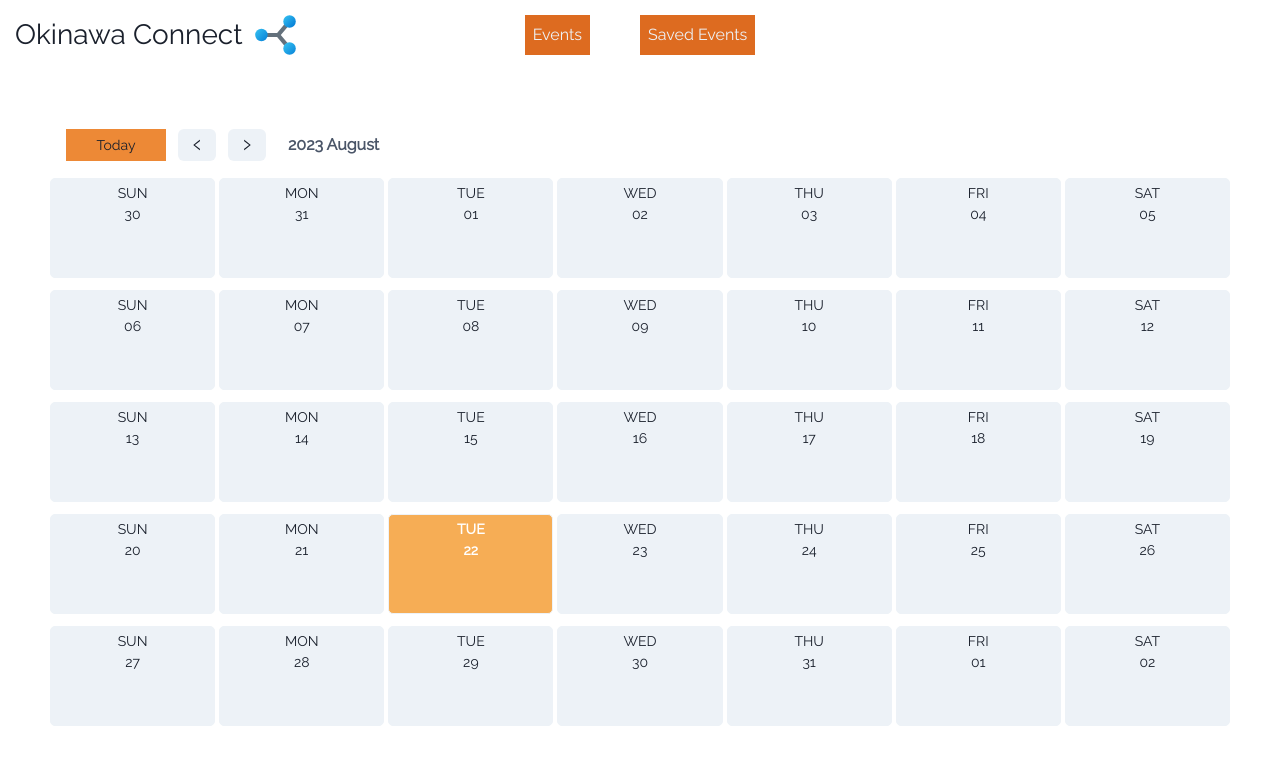
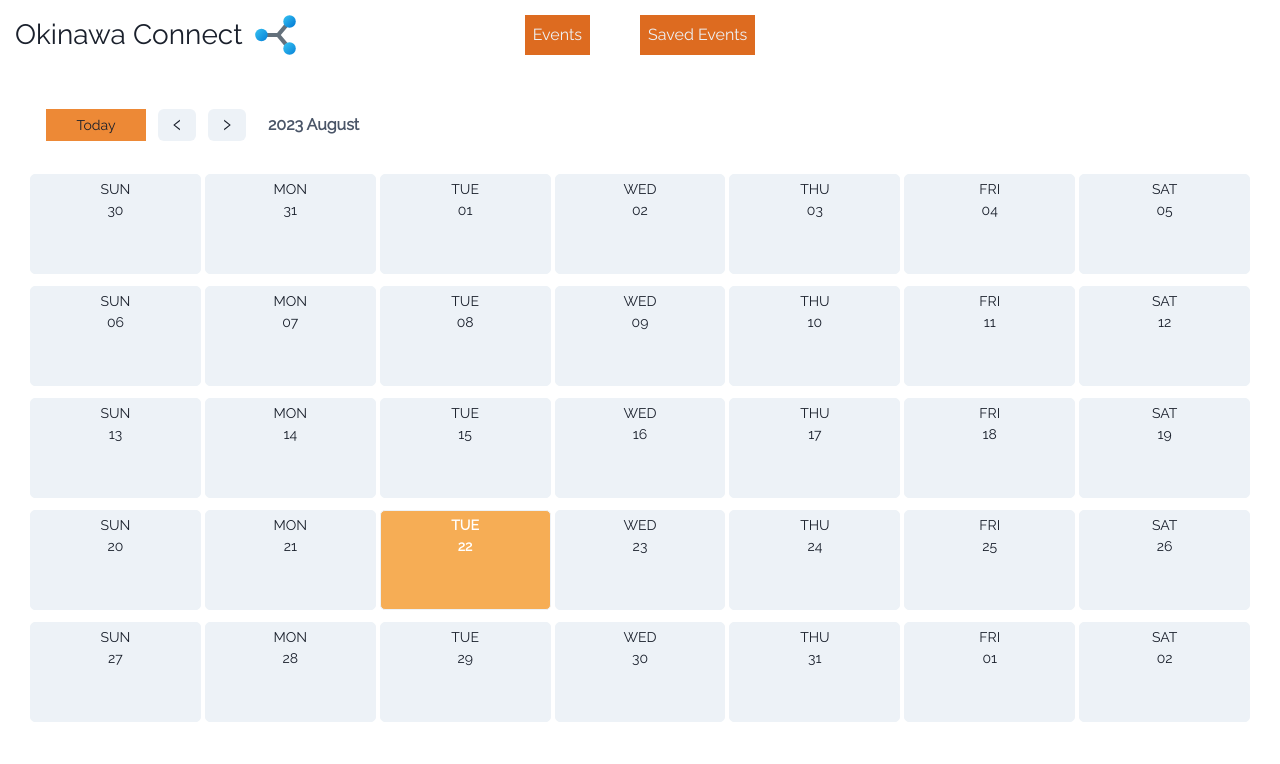
Before and after one commit to Meenachinmay/okinawa-connect-event-catalog-frontend, a React (Vite) app: page /calender-events in a window 1280 px wide. Shown: the top 764 px of the page. Built offline with nearby package versions, Linux system fonts and the light colour scheme.

Commit message:
calender design changed little bit

```diff
--- a/src/components/calender-components/Calender.tsx
+++ b/src/components/calender-components/Calender.tsx
@@ -4,10 +4,12 @@ import React, { useContext, useEffect, useState } from 'react'
 import GlobalContext from '../../__context__/GlobalContext'
 import { events } from '../../data-arrays/event.index'
 import { IEvent } from '../../types/event.type'
-import { getMonth, processEventsIntoDateStructure } from '../../utils/calender-utils'
+import {
+  getMonth,
+  processEventsIntoDateStructure,
+} from '../../utils/calender-utils'
 import CalenderHeader from './CalenderHeader'
 import Month from './Month'
-
 
 const Calender: React.FC = () => {
   const [currentMonth, setCurrentMonth] = useState(getMonth())
@@ -28,12 +30,15 @@ const Calender: React.FC = () => {
       <Flex
         width={'full'}
         gap={'1'}
-        height={'100vh'}
         flexDir={'column'}
-        padding={'50px'}
+        padding={'20px'}
       >
-        <CalenderHeader />
-        <Flex width={'100%'} gap={'5'}>
+        <Flex
+          flexDir={'column'}
+          padding={'10px'}
+          gap={'5'}
+        >
+          <CalenderHeader />
           <Month month={currentMonth} eventsByDate={eventsByDate} />
         </Flex>
       </Flex>
```
